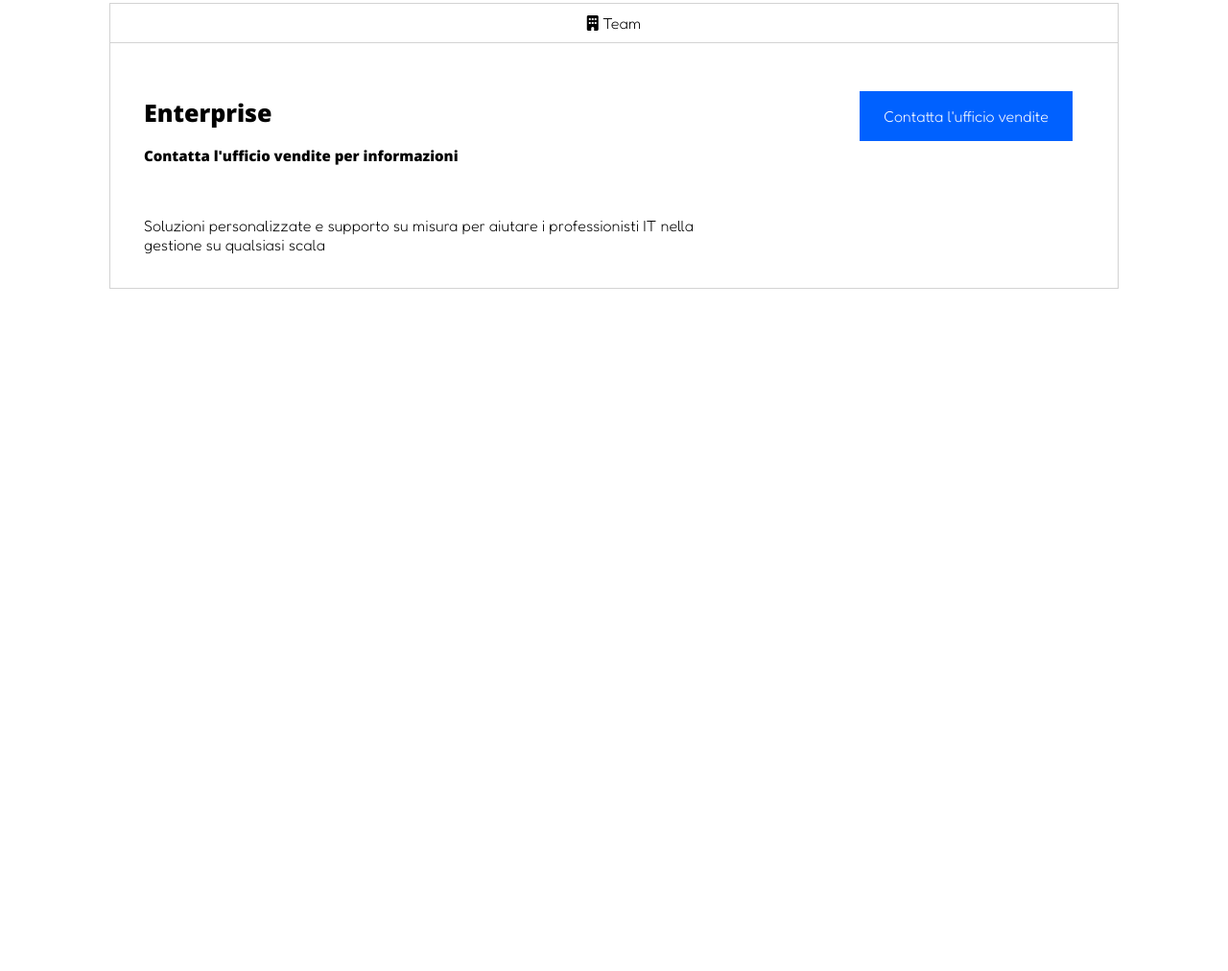
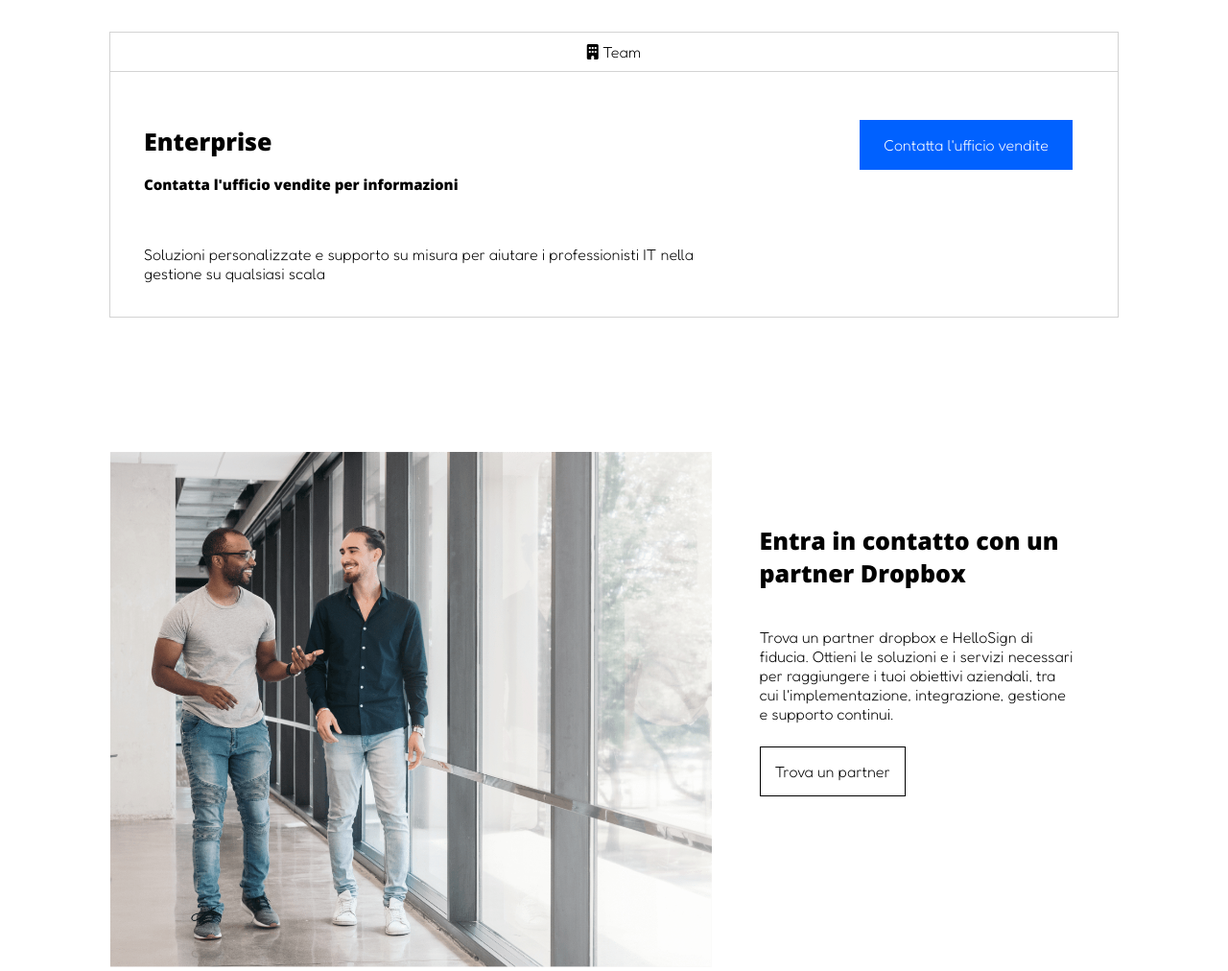
Before and after one commit to andreathepa/htmlcss-dropbox, a plain HTML site: page index.html in a window 1280 px wide. Shown: the part 2370-3382 px from the top of the page at 96% size. Before the commit the page ends 2671 px from the top, so only its background shows below. Drawn offline with nearby package versions, Linux system fonts and the light colour scheme; a web font is replaced by a local one.

Commit message:
FOURTH SECTION DONE

```diff
--- a/css/style.css
+++ b/css/style.css
@@ -274,6 +274,7 @@ li:not(:last-child) {
 .container-third{
     max-width: 1052px;
     margin: 0 auto;
+    margin-top: 30px;
 }
 
 .col-100{
@@ -323,3 +324,38 @@ li:not(:last-child) {
     color: white;
     text-decoration: none;
 }
+
+
+/* FOURTH CONTAINER */
+
+.container-fourth{
+    margin-top: 140px;
+}
+
+.col-partner-left{
+    width: 70%;
+
+}
+
+.col-partner-right{
+    width: 30%;
+    margin: 75px 45px 0px 50px;
+
+}
+
+#partner-img{
+    width: 628px;
+}
+
+.distance-part{
+    margin-bottom: 40px;
+}
+
+.trasparente{
+    border: 1px solid black;
+    text-decoration: none;
+    color: black;
+    padding: 15px;
+}
+
+/* FIFTH CONTAINER */
--- a/index.html
+++ b/index.html
@@ -224,6 +224,25 @@
                         </div>
                     </div>
 
+                    <div class="container-fourth">
+                        <div class="riga">
+                            <div class="col-partnerleft">
+                                <img src="./img/partner.png" id="partner-img" alt="">
+                            </div>
+                            <div class="col-partner-right">
+                                <h4 class="distance-part">Entra in contatto con un partner Dropbox</h4>
+                                <p class="distance-part">Trova un partner dropbox e HelloSign di fiducia. Ottieni le soluzioni e i servizi necessari per raggiungere i tuoi obiettivi aziendali, tra cui l'implementazione, integrazione, gestione e supporto continui.
+                                </p>
+                                <a href="" class="distance-part trasparente">Trova un partner</a>
+
+                            </div>
+                        </div>
+                    </div>
+
+                    <div class="container-fifth">
+
+                    </div>
+
                 </div>
 
             </main>
```
